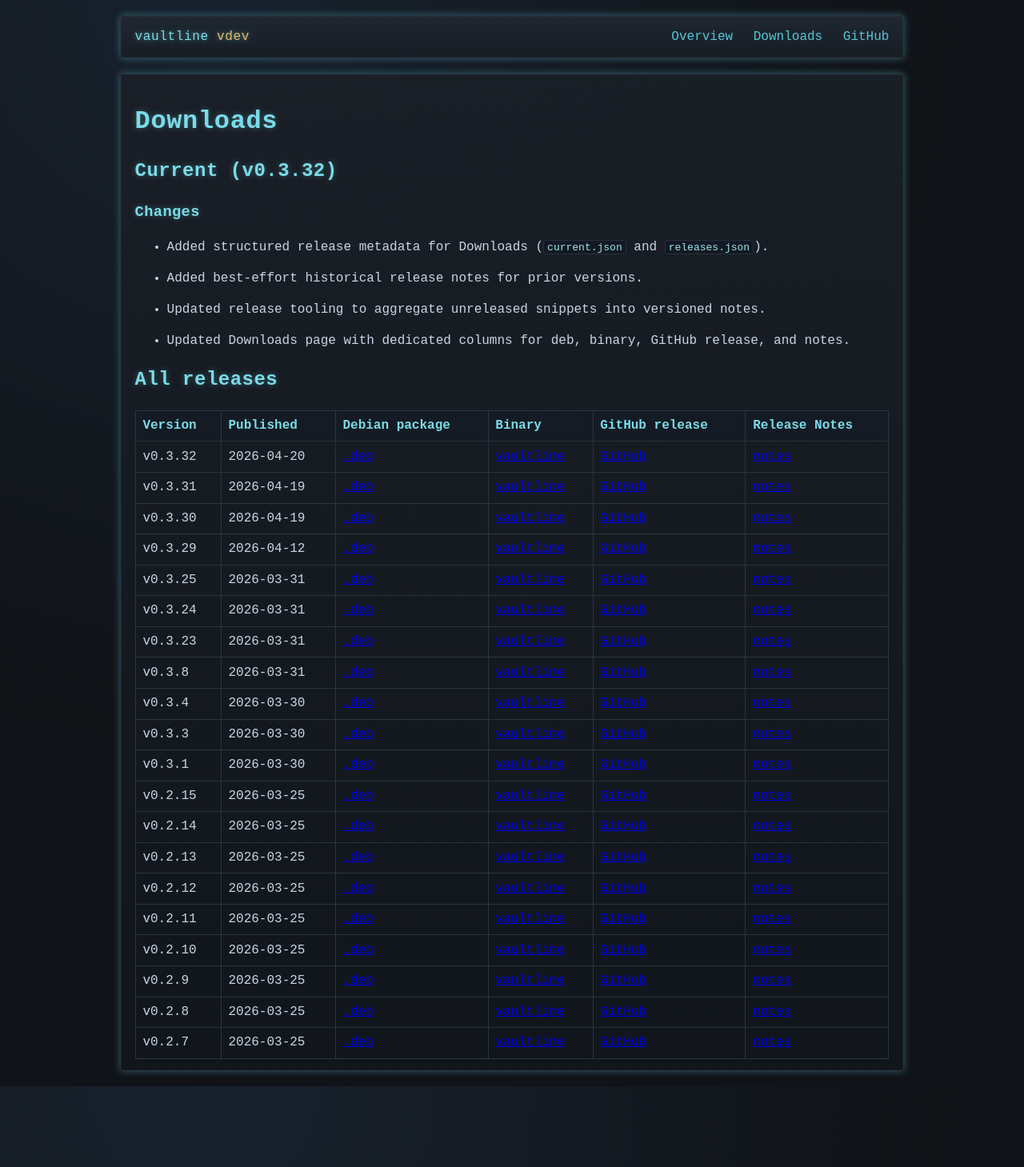
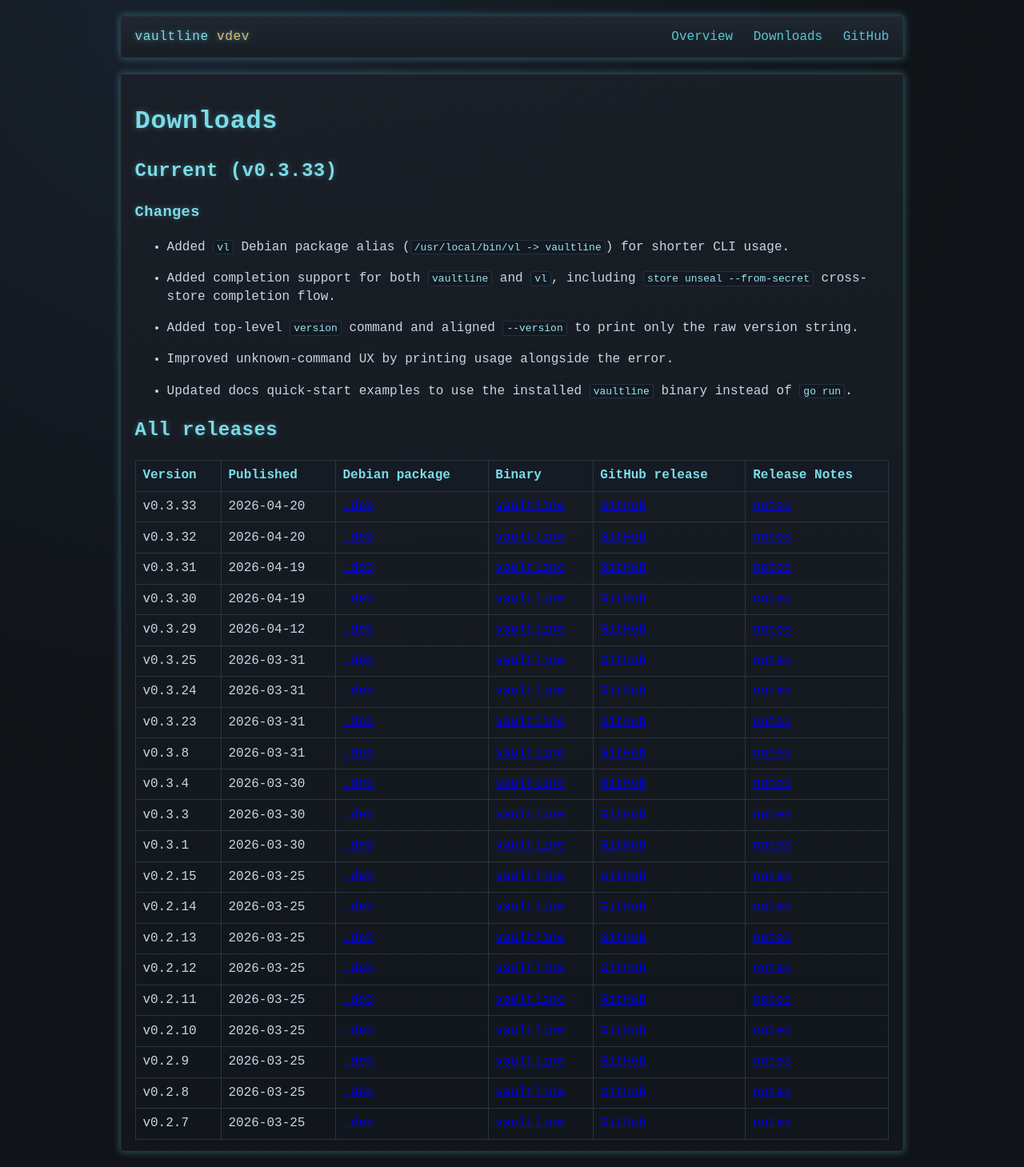
Before and after one commit to micwin/vaultline, a Jekyll site: the page built from site-src/downloads.md, in a window 1280 px wide. Shown: the whole page at 80% size. Built offline with Jekyll 4.4.1, drawn with Linux system fonts in a browser that asks for light colours.

Commit message:
chore(release): prepare v0.3.33

```diff
--- a/site-src/_data/current.json
+++ b/site-src/_data/current.json
@@ -1,9 +1,10 @@
 {
-  "version": "0.3.32",
+  "version": "0.3.33",
   "changes": [
-    "Added structured release metadata for Downloads (`current.json` and `releases.json`).",
-    "Added best-effort historical release notes for prior versions.",
-    "Updated release tooling to aggregate unreleased snippets into versioned notes.",
-    "Updated Downloads page with dedicated columns for deb, binary, GitHub release, and notes."
+    "Added `vl` Debian package alias (`/usr/local/bin/vl -> vaultline`) for shorter CLI usage.",
+    "Added completion support for both `vaultline` and `vl`, including `store unseal --from-secret` cross-store completion flow.",
+    "Added top-level `version` command and aligned `--version` to print only the raw version string.",
+    "Improved unknown-command UX by printing usage alongside the error.",
+    "Updated docs quick-start examples to use the installed `vaultline` binary instead of `go run`."
   ]
 }
--- a/site-src/_data/releases.json
+++ b/site-src/_data/releases.json
@@ -1,4 +1,12 @@
 [
+  {
+    "version": "v0.3.33",
+    "published": "2026-04-20",
+    "deb_url": "https://github.com/micwin/vaultline/releases/download/v0.3.33/vaultline_0.3.33_amd64.deb",
+    "binary_url": "https://github.com/micwin/vaultline/releases/download/v0.3.33/vaultline",
+    "release_url": "https://github.com/micwin/vaultline/releases/tag/v0.3.33",
+    "notes_url": "/release-notes/v0.3.33/"
+  },
   {
     "version": "v0.3.32",
     "published": "2026-04-20",
--- a/site-src/release-notes/unreleased/2026-04-20-cli-alias-version-and-completion.md
+++ b/site-src/release-notes/v0.3.33.md
@@ -1,3 +1,12 @@
+---
+layout: default
+title: Release Notes v0.3.33
+---
+
+# Release Notes v0.3.33
+
+## Changes
+
 - Added `vl` Debian package alias (`/usr/local/bin/vl -> vaultline`) for shorter CLI usage.
 - Added completion support for both `vaultline` and `vl`, including `store unseal --from-secret` cross-store completion flow.
 - Added top-level `version` command and aligned `--version` to print only the raw version string.
```
Also changed, not shown: 1 other file.
